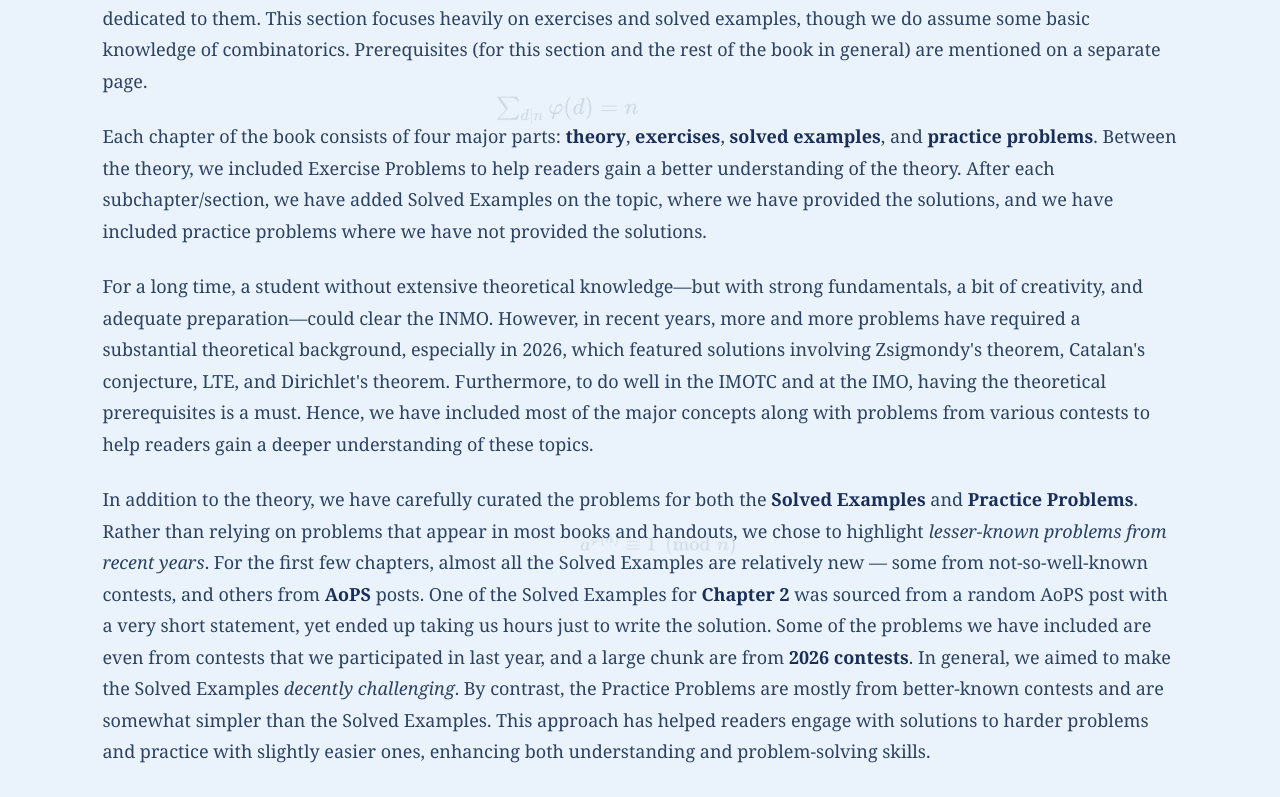
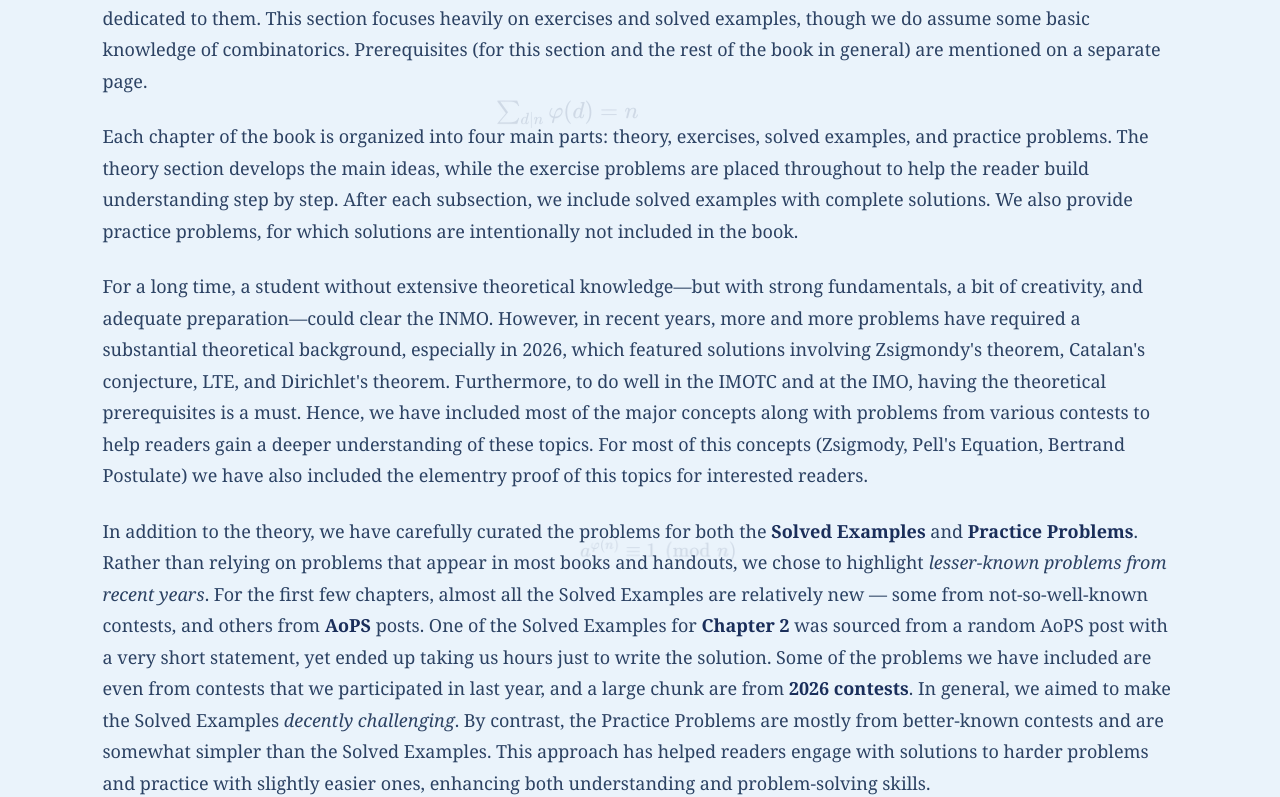
Before and after one commit to brief-guide-to-numbe-theory/number-theory-book, a Next.js app: page / in a window 1280 px wide. Shown: the part 1571-2368 px from the top of the page. Built offline with nearby package versions, Linux system fonts and the light colour scheme.

Commit message:
Improve chapter descriptions for clarity and structure
Revised the structure and clarity of chapter descriptions, emphasizing the organization of content and the inclusion of elementary proofs for certain concepts.

```diff
--- a/app/page.tsx
+++ b/app/page.tsx
@@ -111,7 +111,7 @@ export default function Home() {
                 the book in general) are mentioned on a separate page.
               </p>
                <p>
-                Each chapter of the book consists of four major parts: <b>theory</b>, <b>exercises</b>, <b>solved examples</b>, and <b>practice problems</b>. Between the theory, we included Exercise Problems to help readers gain a better understanding of the theory. After each subchapter/section, we have added Solved Examples on the topic, where we have provided the solutions, and we have included practice problems where we have not provided the solutions.
+                Each chapter of the book is organized into four main parts: theory, exercises, solved examples, and practice problems. The theory section develops the main ideas, while the exercise problems are placed throughout to help the reader build understanding step by step. After each subsection, we include solved examples with complete solutions. We also provide practice problems, for which solutions are intentionally not included in the book.
               </p>
                <p>
                 For a long time, a student without extensive theoretical
@@ -124,7 +124,7 @@ export default function Home() {
                 IMOTC and at the IMO, having the theoretical prerequisites is a
                 must. Hence, we have included most of the major concepts along
                 with problems from various contests to help readers gain a deeper
-                understanding of these topics.
+                understanding of these topics. For most of this concepts (Zsigmody, Pell's Equation, Bertrand Postulate) we have also included the elementry proof of this topics for interested readers.
               </p>
               <p>
                 In addition to the theory, we have carefully curated the problems for both the <b>Solved Examples</b> and <b>Practice Problems</b>. Rather than relying on problems that appear in most books and handouts, we chose to highlight <em>lesser-known problems from recent years</em>. For the first few chapters, almost all the Solved Examples are relatively new — some from not-so-well-known contests, and others from <b>AoPS</b> posts. One of the Solved Examples for <b>Chapter 2</b> was sourced from a random AoPS post with a very short statement, yet ended up taking us hours just to write the solution. Some of the problems we have included are even from contests that we participated in last year, and a large chunk are from <b>2026 contests</b>. In general, we aimed to make the Solved Examples <em>decently challenging</em>. By contrast, the Practice Problems are mostly from better-known contests and are somewhat simpler than the Solved Examples. This approach has helped readers engage with solutions to harder problems and practice with slightly easier ones, enhancing both understanding and problem-solving skills.
```
